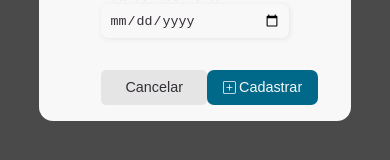
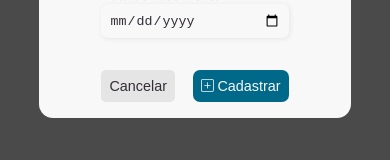
Before and after one commit to nicholasnoronha/simbiose-crud-client, a React (Create React App) app: page / in a window 390 px wide. Both pictures are taken after a click on the button 333 px from the left and 87 px from the top of the page. Shown: the part 420-580 px from the top of the page. Built offline with nearby package versions, Linux system fonts and the light colour scheme; no server answers; the HTML template or start-up script is replaced by a standard one.

Commit message:
style: making new person buttons container responsive

```diff
--- a/src/index.css
+++ b/src/index.css
@@ -159,6 +159,9 @@ footer p {
     font-size: 1.2rem;
     margin: 0;
   }
+  .new-person_actions-container > button {
+    padding: 0.5rem;
+  }
 }
 
 @keyframes slide-down {
```
